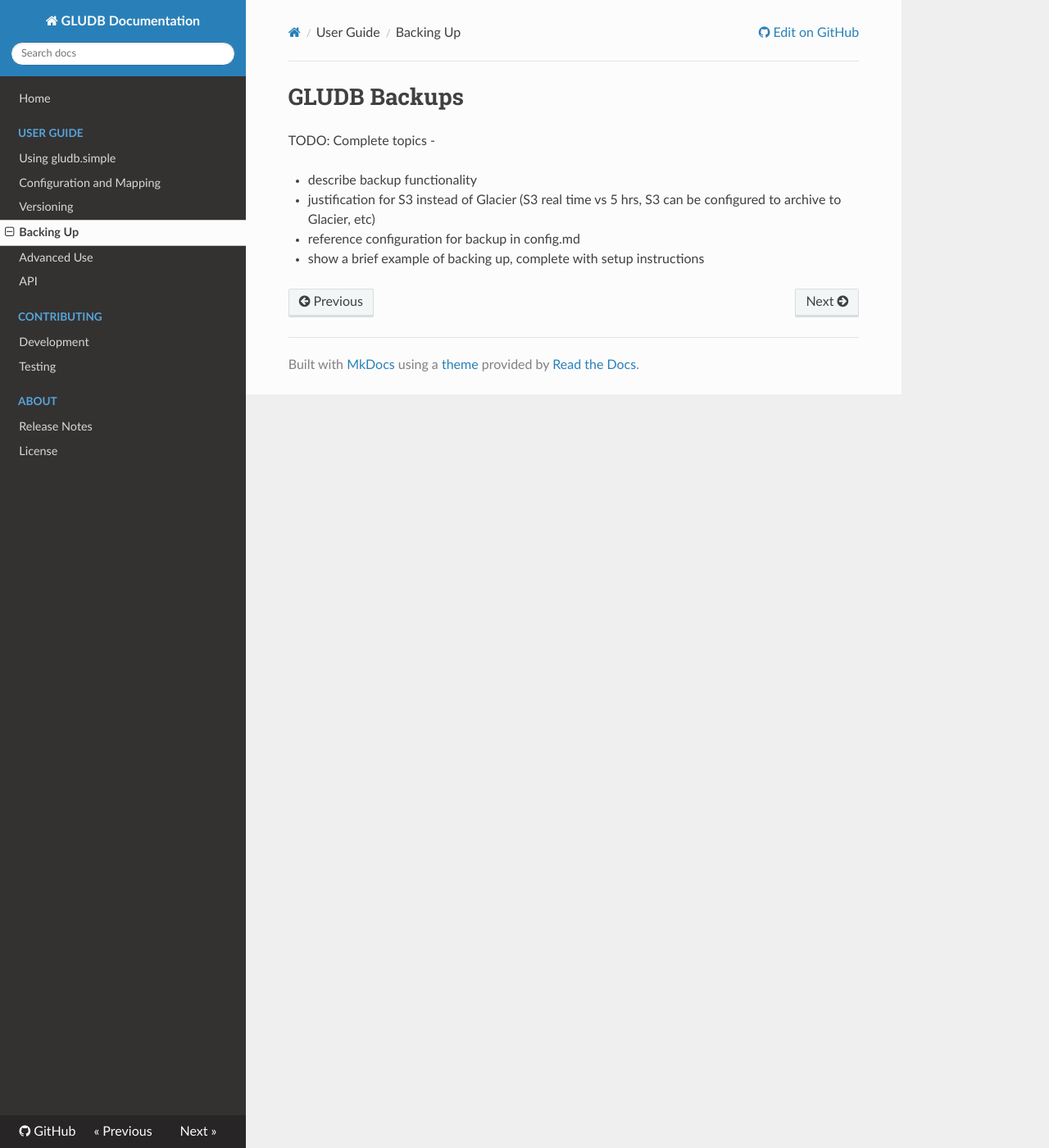
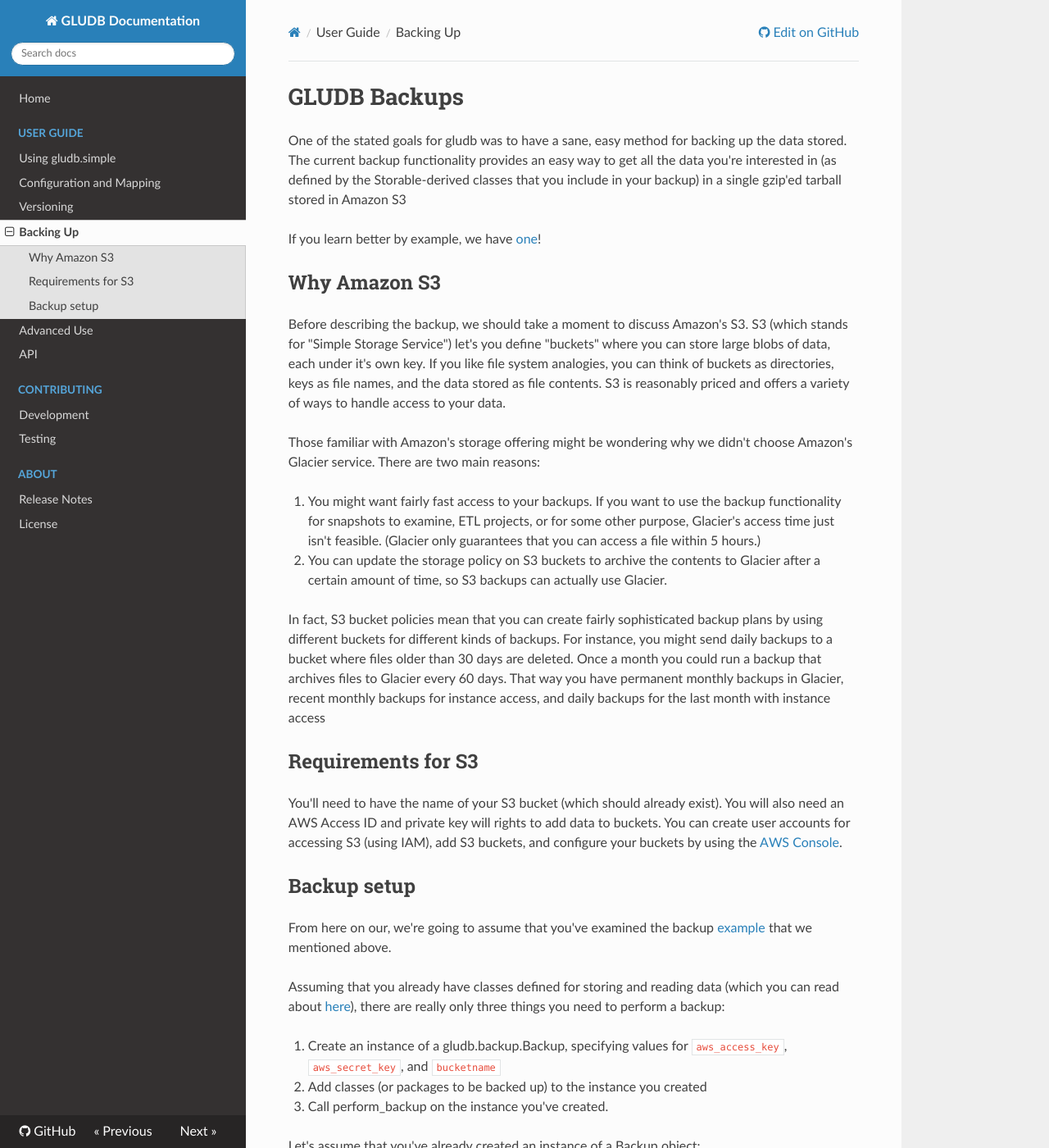
Before and after one commit to memphis-iis/GLUDB, an MkDocs documentation site: the page built from docs/backups.md, in a window 1280 px wide and 1400 px high. Shown: the whole window at 82% size. Built offline with MkDocs 1.6.1, drawn with Linux system fonts in a browser that asks for light colours; nearby versions of some CDN libraries; old or Windows-style settings are respelled for this version of MkDocs; some of the changed text lies outside the part shown.

Commit message:
backup doc [ci skip]

```diff
--- a/docs/backups.md
+++ b/docs/backups.md
@@ -1,9 +1,104 @@
 # GLUDB Backups
 
-TODO: Complete topics -
+One of the stated goals for gludb was to have a sane, easy method for backing
+up the data stored. The current backup functionality provides an easy way to
+get all the data you're interested in (as defined by the Storable-derived
+classes that you include in your backup) in a single gzip'ed tarball stored
+in Amazon S3
 
-* describe backup functionality
-* justification for S3 instead of Glacier (S3 real time vs 5 hrs,
-  S3 can be configured to archive to Glacier, etc)
-* reference configuration for backup in config.md
-* show a brief example of backing up, complete with setup instructions
+If you learn better by example, we have
+[one](https://github.com/memphis-iis/GLUDB/blob/master/examples/backup_demo.py)!
+
+## Why Amazon S3
+
+Before describing the backup, we should take a moment to discuss Amazon's S3.
+S3 (which stands for "Simple Storage Service") let's you define "buckets" where
+you can store large blobs of data, each under it's own key. If you like file system
+analogies, you can think of buckets as directories, keys as file names, and the data
+stored as file contents. S3 is reasonably priced and offers a variety of ways
+to handle access to your data.
+
+Those familiar with Amazon's storage offering might be wondering why we didn't
+choose Amazon's Glacier service. There are two main reasons:
+
+1. You might want fairly fast access to your backups. If you want to use the
+   backup functionality for snapshots to examine, ETL projects, or for some
+   other purpose, Glacier's access time just isn't feasible. (Glacier only
+   guarantees that you can access a file within 5 hours.)
+2. You can update the storage policy on S3 buckets to archive the contents
+   to Glacier after a certain amount of time, so S3 backups can actually use
+   Glacier.
+
+In fact, S3 bucket policies mean that you can create fairly sophisticated
+backup plans by using different buckets for different kinds of backups. For
+instance, you might send daily backups to a bucket where files older than 30
+days are deleted. Once a month you could run a backup that archives files to
+Glacier every 60 days. That way you have permanent monthly backups in Glacier,
+recent monthly backups for instance access, and daily backups for the last
+month with instance access
+
+## Requirements for S3
+
+You'll need to have the name of your S3 bucket (which should already exist).
+You will also need an AWS Access ID and private key will rights to add data to
+buckets. You can create user accounts for accessing S3 (using IAM), add S3
+buckets, and configure your buckets by using the
+[AWS Console](https://console.aws.amazon.com/).
+
+## Backup setup
+
+From here on our, we're going to assume that you've examined the backup
+[example](https://github.com/memphis-iis/GLUDB/blob/master/examples/backup_demo.py)
+that we mentioned above.
+
+Assuming that you already have classes defined for storing and reading data
+(which you can read about [here](simple.md)), there are really only three
+things you need to perform a backup:
+
+1. Create an instance of a gludb.backup.Backup, specifying values for
+   `aws_access_key`, `aws_secret_key`, and `bucketname`
+2. Add classes (or packages to be backed up) to the instance you created
+3. Call perform_backup on the instance you've created.
+
+Let's assume that you've already created an instance of a Backup object:
+
+    from gludb.backup import Backup
+
+    backup = Backup(
+        aws_access_key='My Access ID',
+        aws_secret_key='My Secret Key',
+        bucketname='my-backup-bucket-name'
+    )
+
+If you just have a few classes in your model, you can just add them manually:
+
+    from myapp.model import SomeClass, SomeOtherClass
+
+    backup.add_class(SomeClass)
+    backup.add_class(SomeOtherClass)
+
+Note that by default, when you call `add_class`, all the base classes that are
+also derived from Storable will be added to the backup. If you don't want this
+behavior, you can do this with the parameter `include_bases` (which defaults
+to true).
+
+    backup.add_class(SomeClass, include_bases=False)
+    backup.add_class(SomeOtherClass, include_bases=False)
+
+If all the classes are in one (or a few) packages, you can just add a package
+with the `add_package` method:
+
+    backup.add_package("myapp.model")
+
+Note that unlike `add_class`, you specify the package with a string. Also note
+that the add_package call will examine all modules and sub-packages for
+classes deriving from Storable. Each of those classes will be added to the
+backup via a call to `add_class` with `include_bases=True`. When adding a
+package:
+
+* You can specify `include_bases`, which will be passed for all classes found.
+  If you need to specify something differently for multiple classes, consider
+  calling `add_class` instead.
+* If you don't want sub-packages to be examined, pass `recurse=False`. The
+  _modules_ of the package specified will be scanned, but sub-packages will
+  be ignored
```
